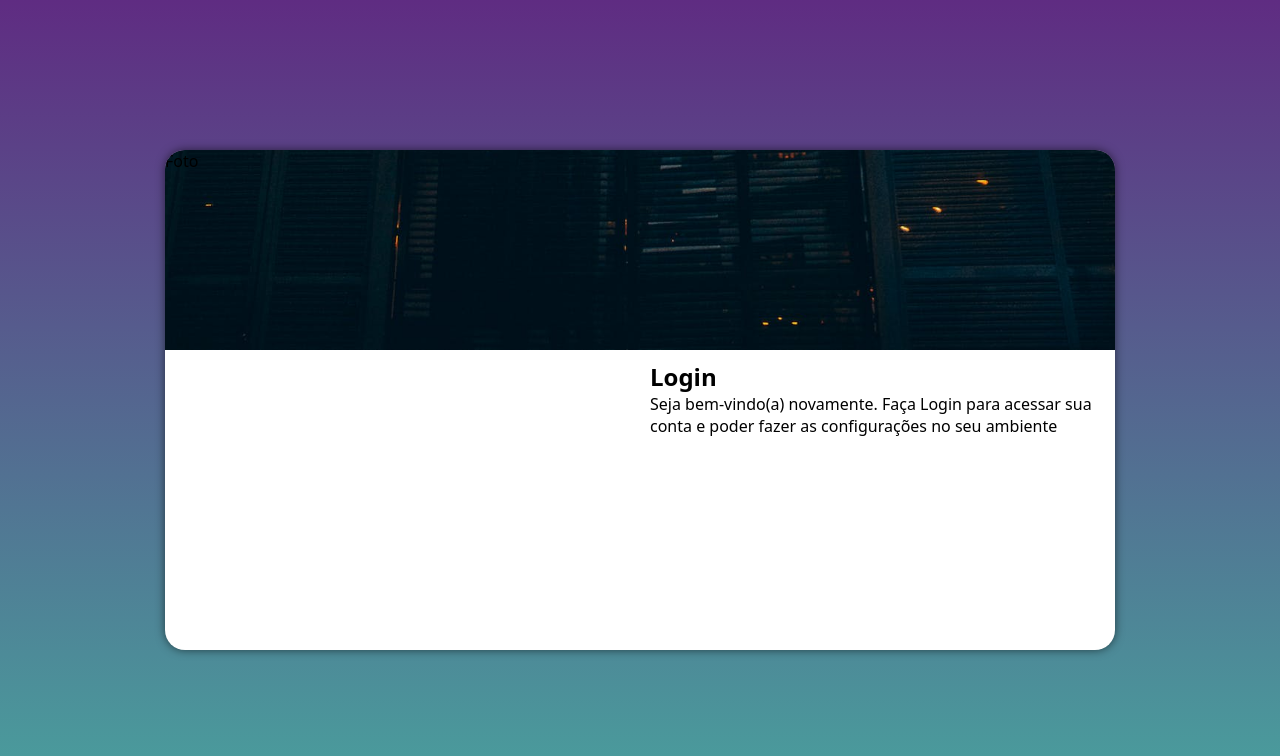
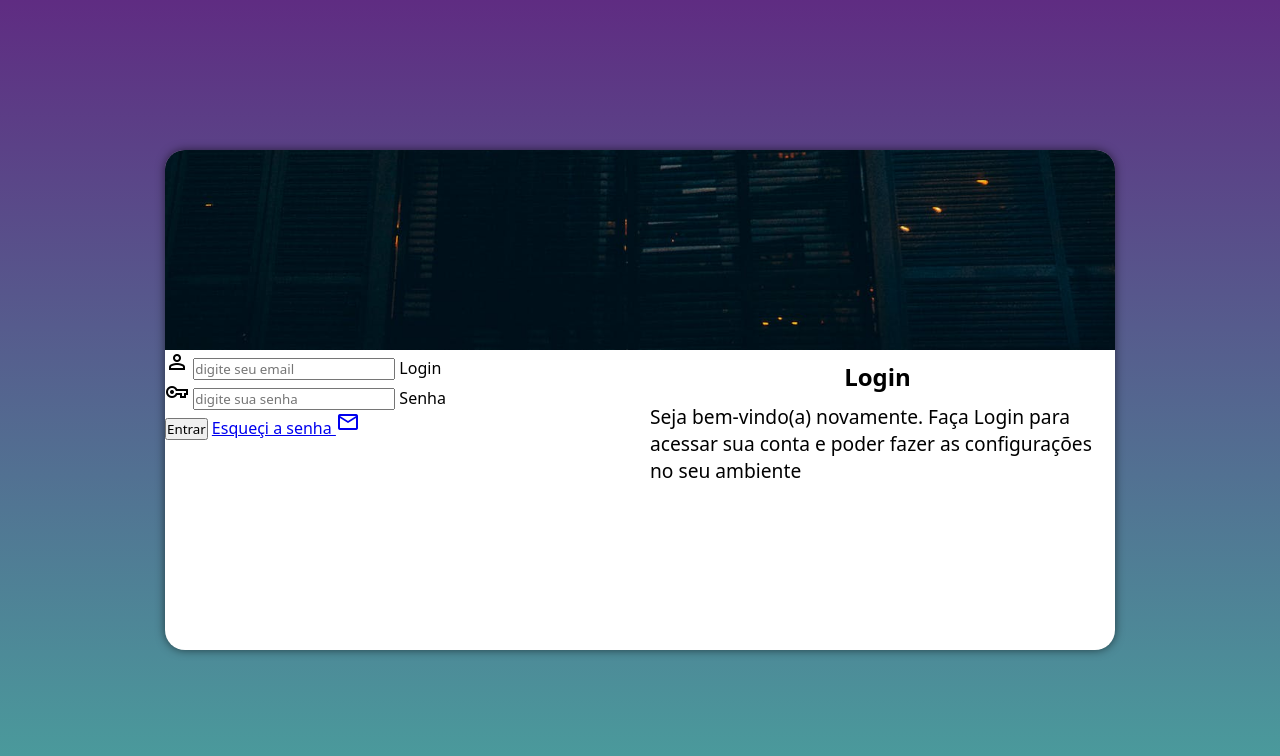
Before and after one commit to GustavoPhellipe/projeto-login, a plain HTML site: page index.html in a window 1280 px wide. Drawn offline with nearby package versions, Linux system fonts and the light colour scheme.

Commit message:
Projeto Login atualizado

```diff
--- a/estilos/media-query.css
+++ b/estilos/media-query.css
@@ -9,13 +9,13 @@
     }
 
     section#login > div#imagem{
-        float: left;
+        float: left ;
         width: 30%;
-        height: 100%;
+        height: 100%;;
     }
 
     section#login > div#formulario {
-        float: right;
+        float: right ;
         width: 70%;
     }
 }
@@ -33,4 +33,8 @@
         float: right;
         width: 50%;
     }
+
+    div#formulario > p {
+        font-size: 1.2em;
+    }
 }
--- a/estilos/style.css
+++ b/estilos/style.css
@@ -54,3 +54,8 @@ section#login > div#formulario{
     display: block;
     padding: 10px;
 }
+
+div#formulario > h1{
+    text-align: center;
+    margin-bottom: 10px;
+}
--- a/index.html
+++ b/index.html
@@ -4,6 +4,7 @@
     <meta charset="UTF-8">
     <meta name="viewport" content="width=device-width, initial-scale=1.0">
     <title>Login</title>
+    <link rel="stylesheet" href="https://fonts.googleapis.com/css2?family=Material+Symbols+Outlined:opsz,wght,FILL,GRAD@20..48,100..700,0..1,-50..200" />
     <link rel="stylesheet" href="estilos/style.css">
     <link rel="stylesheet" href="estilos/media-query.css">
 </head>
@@ -11,14 +12,28 @@
     <main>
         <section id="login">
             <div id="imagem">
-                Foto
+                <!-- Aqui vai imagem nas CSS -->
             </div>
             <div id="formulario">
                 <h1>Login</h1>
                 <p>Seja bem-vindo(a) novamente. Faça Login para acessar sua conta e poder fazer as configurações no seu ambiente</p>
             </div>
-            <form action="login.php" method="post">
+            <form action="login.php" method="post" autocomplete="on">
+                <div class="campo">
+                    <span class="material-symbols-outlined">person</span>
+                    <input type="text" name="login" id="ilogin" placeholder="digite seu email" maxlength="30" autocomplete="email">
+                    <label for="ilogin">Login</label>
+                </div>
 
+                <div class="campo">
+                    <span class="material-symbols-outlined">vpn_key</span>
+                    <input type="password" name="senha" id="isenha" placeholder="digite sua senha" minlength="8" maxlength="20" autocomplete="current-password">
+                    <label for="isenha">Senha</label>
+                </div>
+                <input type="submit" value="Entrar">
+                <a href="esqueçi.html">
+                    Esqueçi a senha <span class="material-symbols-outlined">mail</span>
+                </a>
             </form>
 
         </section>
```
